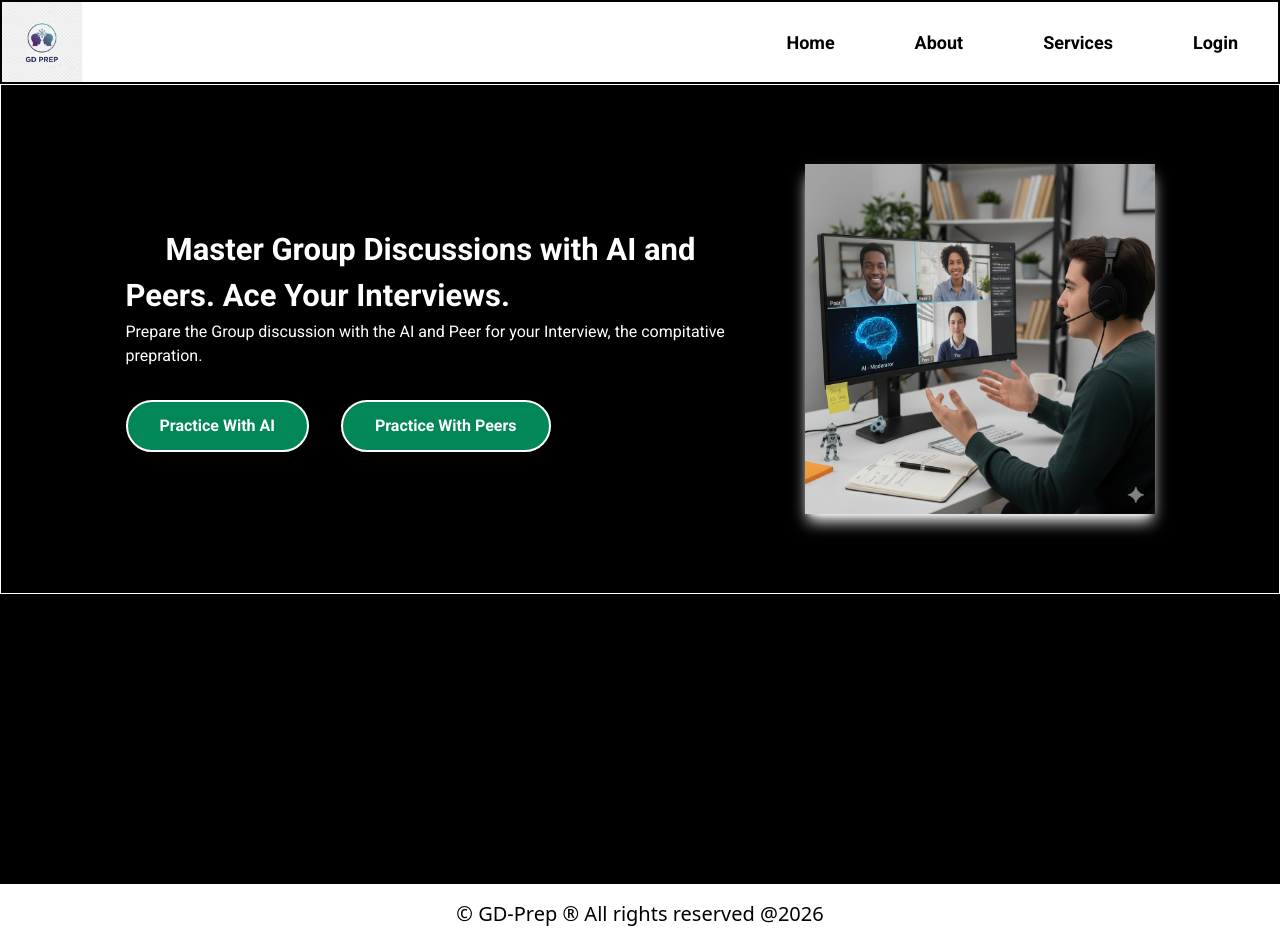
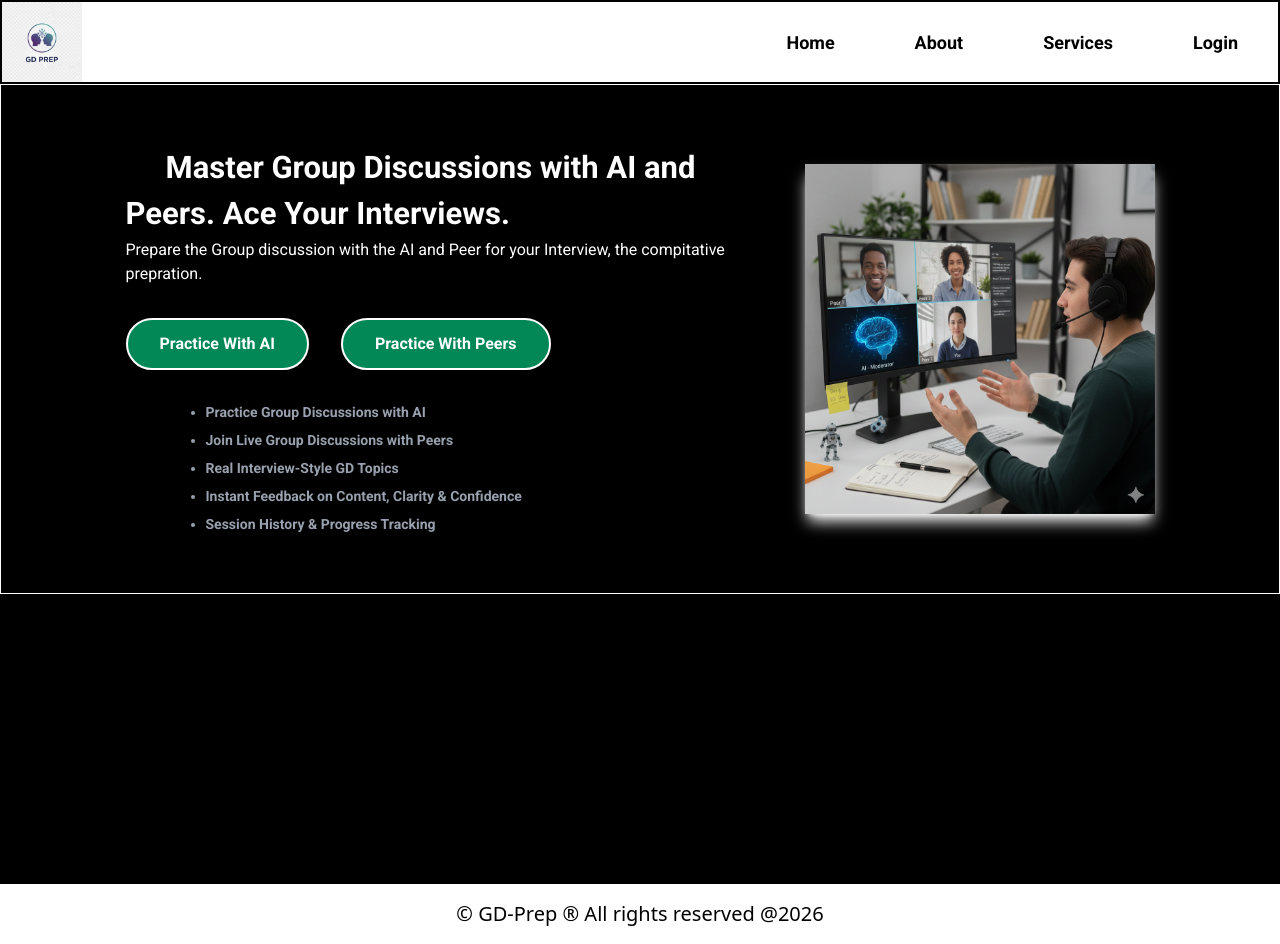
Before and after one commit to Niranjana593/GD-prep, a React (Vite) app in the folder gd-prep/: page / in a window 1280 px wide. Built offline with nearby package versions, Linux system fonts and the light colour scheme.

Commit message:
Added feture section of an application

```diff
--- a/gd-prep/src/components/Home.jsx
+++ b/gd-prep/src/components/Home.jsx
@@ -10,6 +10,16 @@ const Home = () => {
           <div className='flex gap-8 mt-8'>
             <button className='px-8 rounded-4xl bg-[#028857] cursor-pointer font-[700] py-3 border-2'>Practice With AI</button>
             <button className='px-8 rounded-4xl bg-[#028857] cursor-pointer font-[700] py-3 border-2'>Practice With Peers</button>
+
+          </div>
+          <div className="feature">
+            <ul className='list-disc mt-8 flex flex-col gap-2 text-gray-400 text-sm md:px-20'>
+              <li><h1>Practice Group Discussions with AI</h1></li>
+              <li><h1>Join Live Group Discussions with Peers</h1></li>
+              <li><h1>Real Interview-Style GD Topics</h1></li>
+              <li><h1>Instant Feedback on Content, Clarity & Confidence</h1></li>
+              <li><h1>Session History & Progress Tracking</h1></li>
+            </ul>
           </div>
         </div>
         <img width={350} className='max-w-[50%]  shadow-lg shadow-white' src="home.png" alt="" />
```
Also changed, not shown: 2 other files (tests, documents, lock files or other folders). Lines whose indentation alone changed are shown as unchanged.
